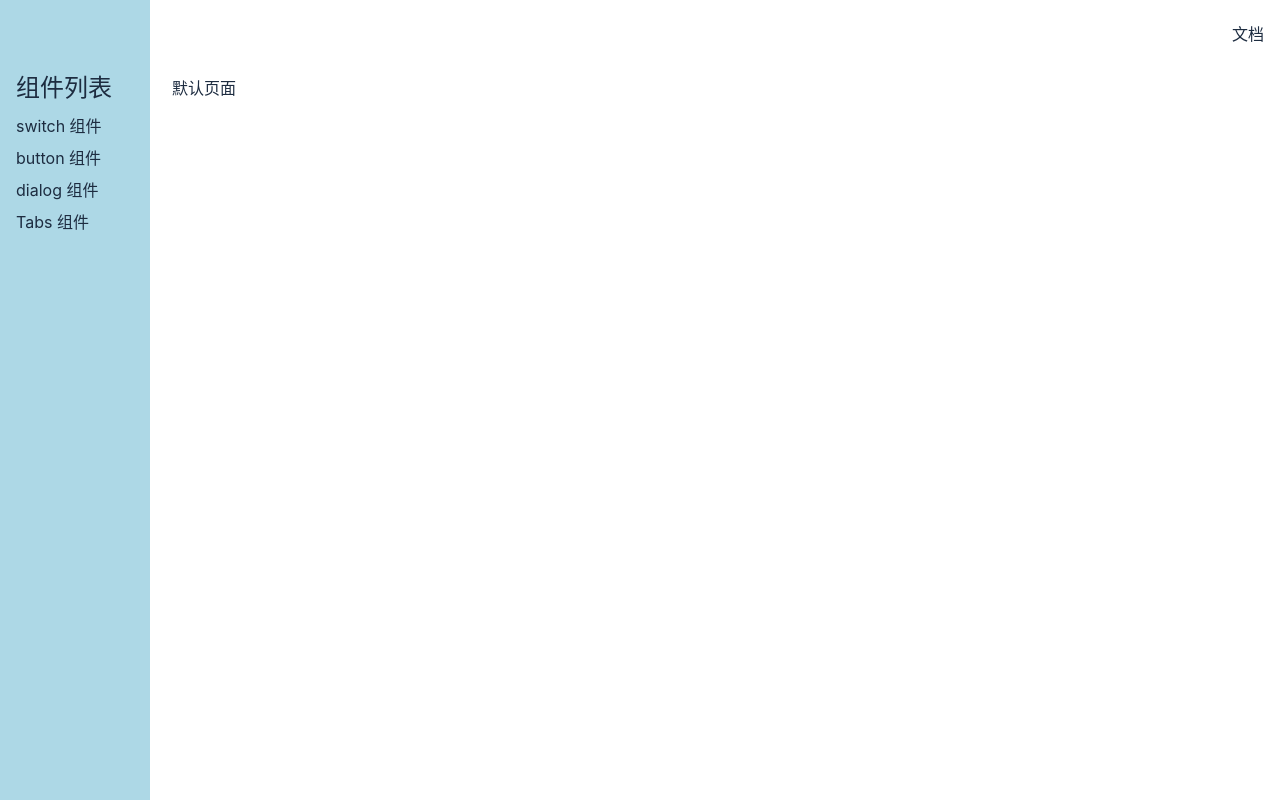
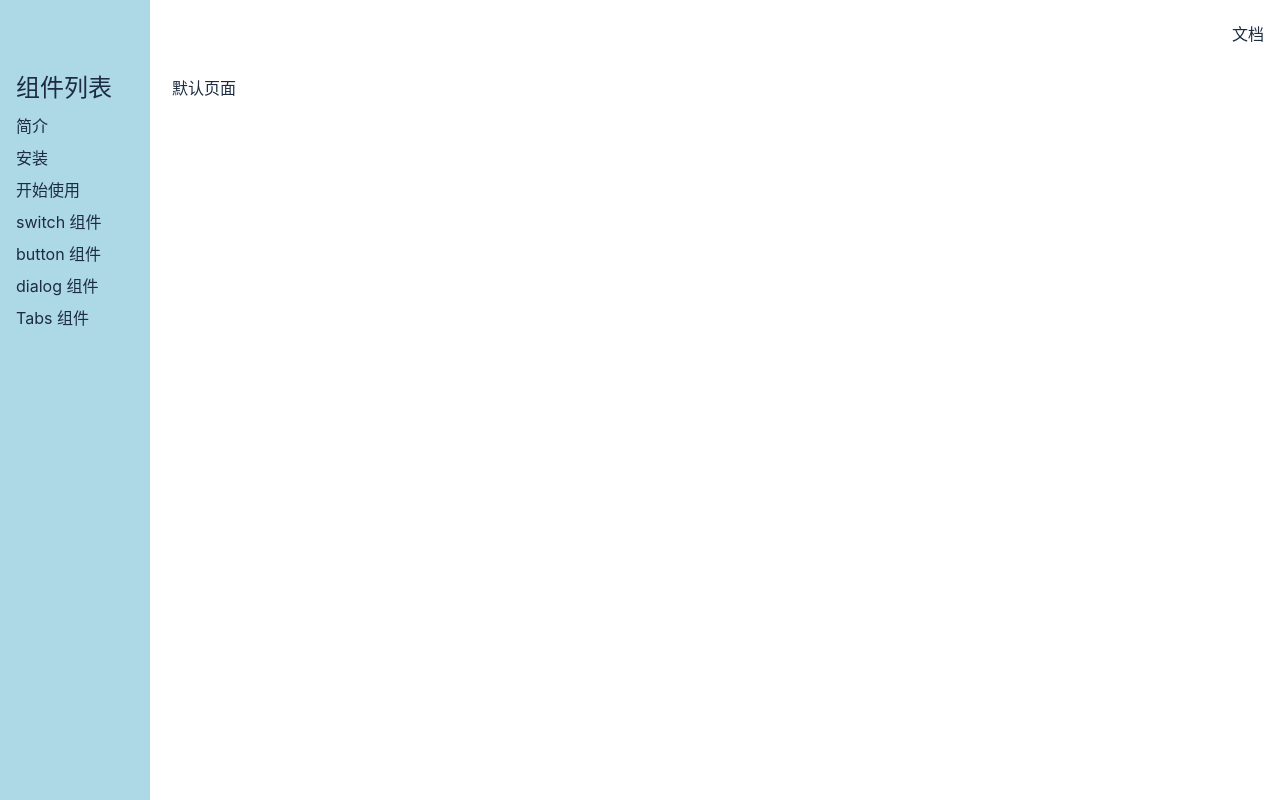
Before and after one commit to Hei-Ha/Vue3-Ui, a Vue app: page /#/doc in a window 1280 px wide. Built offline with nearby package versions, Linux system fonts and the light colour scheme.

Commit message:
补充菜单和路由

```diff
--- a/src/views/Doc.vue
+++ b/src/views/Doc.vue
@@ -5,6 +5,15 @@
       <aside v-show="asideVisible">
         <h2>组件列表</h2>
         <ol>
+          <li>
+            <router-link to="/doc/intro">简介</router-link>
+          </li>
+          <li>
+            <router-link to="/doc/install">安装</router-link>
+          </li>
+          <li>
+            <router-link to="/doc/getStart">开始使用</router-link>
+          </li>
           <li>
             <router-link to="/doc/switch">switch 组件</router-link>
           </li>
--- /dev/null
+++ b/src/views/getStart.vue
@@ -0,0 +1,13 @@
+<template>
+  <div>
+    开始。。。
+  </div>
+</template>
+
+<script>
+export default {
+  name: "getStart"
+}
+</script>
+
+<style scoped></style>
--- /dev/null
+++ b/src/views/install.vue
@@ -0,0 +1,15 @@
+<template>
+  <div>
+    安装
+  </div>
+</template>
+
+<script>
+export default {
+  name: 'install'
+}
+</script>
+
+<style scoped>
+
+</style>
--- /dev/null
+++ b/src/views/intro.vue
@@ -0,0 +1,15 @@
+<template>
+  <div>
+    简介
+  </div>
+</template>
+
+<script>
+export default {
+  name: "intro"
+}
+</script>
+
+<style scoped>
+
+</style>
```
Also changed, not shown: src/router.ts (+7 -0 lines).
